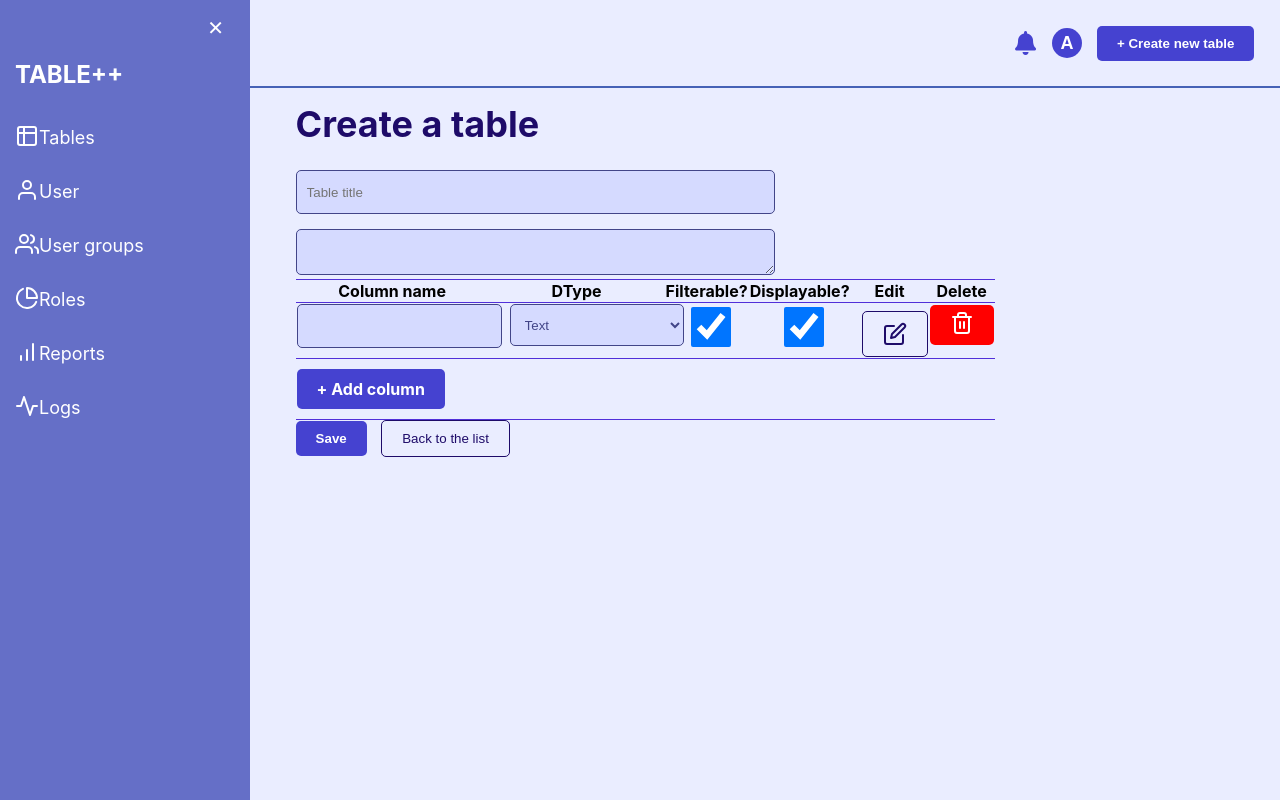
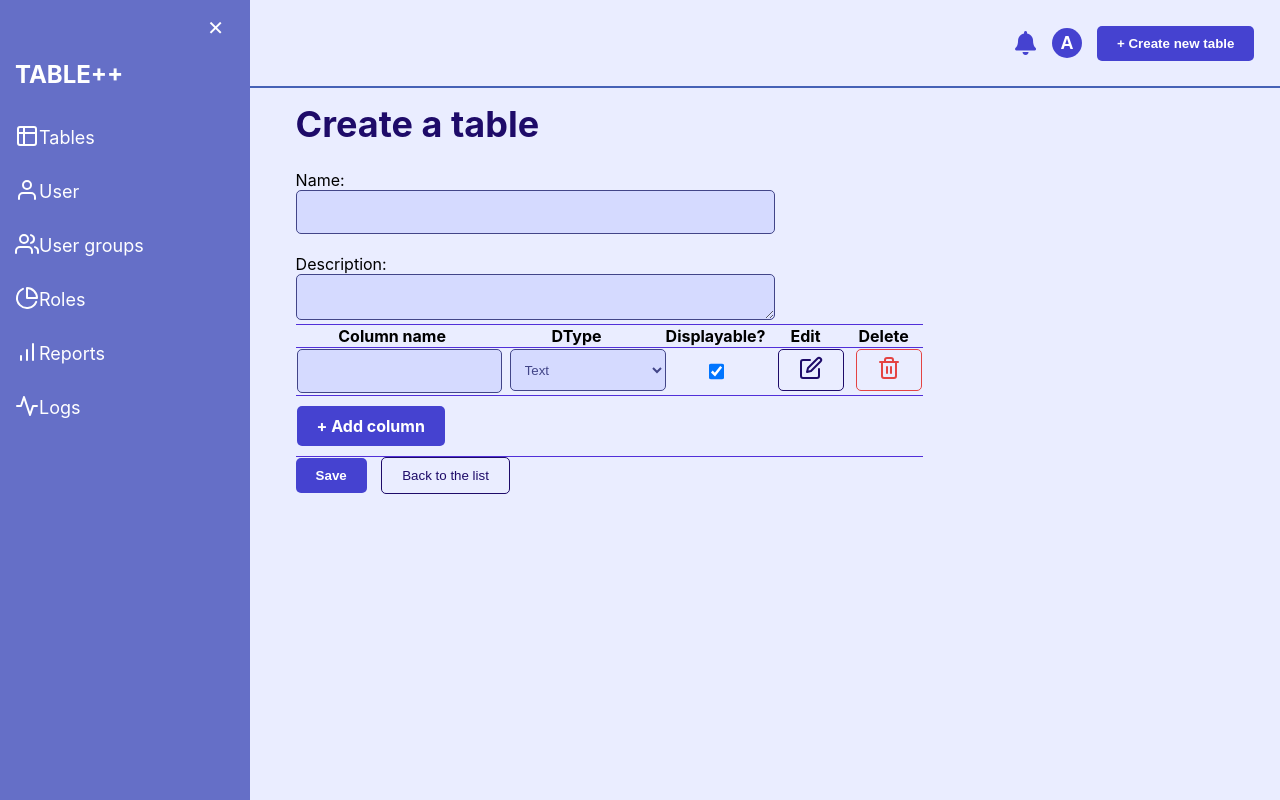
Before and after one commit to Zhukowych/tablepp, a Django app: page /table/add/ in a window 1280 px wide. Run offline with Django 5.2, Linux system fonts and the light colour scheme; the visitor is signed in with stand-in values (Sample User, id 1); some libraries are stand-ins or nearby versions.

Commit message:
update table form

```diff
--- a/apps/core/forms.py
+++ b/apps/core/forms.py
@@ -10,5 +10,7 @@
         for visible in self.visible_fields():
             if isinstance(visible.field, forms.ChoiceField):
                 visible.field.widget.attrs['class'] = 'select-input input-field'
+            elif isinstance(visible.field, forms.BooleanField):
+                visible.field.widget.attrs['class'] = 'checkbox-input'
             else:
                 visible.field.widget.attrs['class'] = 'input-field'
--- a/apps/core/static/css/base.css
+++ b/apps/core/static/css/base.css
@@ -309,3 +309,21 @@
 /* margin-left: auto; */
 font-weight: 700;
 }
+
+.delete-btn {
+	padding: 10px 20px;
+	background-color: transparent;
+	color: #e44343;
+	border: 1px solid #e44343;
+	border-radius: 5px;
+	cursor: pointer;
+	margin-left: 10px;
+}
+
+.checkbox-input {
+	-ms-transform: scale(1.2); /* IE */
+    -moz-transform: scale(1.2); /* FF */
+    -webkit-transform: scale(1.2); /* Safari and Chrome */
+    -o-transform: scale(1.2); /* Opera */
+    transform: scale(1.2);
+}
--- a/apps/table/forms.py
+++ b/apps/table/forms.py
@@ -5,6 +5,17 @@
 
 from apps.core.forms import BaseModelForm
 from table.models import Table, Column
+
+
+class TableForm(BaseModelForm):
+    """TableForm"""
+
+    class Meta:
+        """Meta for TableForm"""
+        model = Table
+        fields = ["name", 'description']
+
+    description = forms.CharField(widget=forms.Textarea())
 
 
 class ColumnEditForm(BaseModelForm):
--- a/apps/table/templates/table/table_form.html
+++ b/apps/table/templates/table/table_form.html
@@ -29,6 +29,26 @@
 
 select {
     margin-left: 20px;
+    width: 90% !important;
+}
+
+.edit-col {
+    vertical-align: top;
+    padding-top: 8px;
+}
+
+
+.checkbox {
+    display: flex;
+    align-items: center;
+    justify-content: center;
+    height: 45px;
+}
+
+.checkbox-input {
+    align-self: center;
+    height: 100%;
+
 }
 
 </style>
@@ -74,13 +94,13 @@
     <h1>Create a table</h1>
     <form action="" method="post">
         <input type="hidden" name="csrfmiddlewaretoken" value="{{ csrf_token }}">
-        <div class="input-container">
-            <input name="{{ form.name.name }}" type="text" class="input-field" placeholder="Table title">
-        </div>
-        <textarea name="{{form.description.name}}"
-                  type="text" class="input-field"
-                  placeholder="Description">
-        </textarea>
+        {{ form.name.label_tag() }}<br>
+        {{ form.name }}
+        <br><br>
+        {{ form.description.label_tag() }}<br>
+        {{ form.description }}
+        <br>
+
         <table>
             {{ columns_form.management_form }}
             {% set cycling_list = cycler('row1', 'row2') %}
@@ -90,7 +110,6 @@
                         <tr>
                             <th>{{form.name.label}}</th>
                             <th>{{form.dtype.label}}</th>
-                            <th>{{form.is_filterable.label}}</th>
                             <th>{{form.is_displayable.label}}</th>
                             <th>Edit</th>
                             <th>Delete</th>
@@ -110,16 +129,12 @@
                         {{ form.dtype.errors.as_ul() }}
                         {{ form.dtype }}
                     </td>
-                    <td>
-                        {{ form.is_filterable.errors.as_ul() }}
-                        {{ form.is_filterable }}
-                    </td>
-                    <td>
+                    <td class="checkbox">
                         {{ form.is_displayable.errors.as_ul() }}
                         {{ form.is_displayable }}
                     </td>
-                    <td class="button-container">
-                        <a class="edit-column cancel-btn" href="javascript:void(0);">
+                    <td class="edit-col">
+                        <a class="edit cancel-btn" href="javascript:void(0);">
                             <i data-feather="edit"></i>
                         </a>
                     </td>
@@ -152,17 +167,20 @@
 <script type="text/javascript">
 
     function is_editing(event) {
-        if (event.target.text == "edit settings")
+        if ($(event.target).find('svg.feather-edit'))
             return true;
         else
             return false;
     }
 
     function toggle_edit_button(event) {
-        if (is_editing(event))
-            event.target.text = "save settings";
-        else
-            event.target.text = "edit settings";
+        $(event.target).closest("a").empty();
+        if (is_editing(event)) {
+            $(event.target).append('<i data-feather="check"></i>');
+        } else {
+            $(event.target).append('<i data-feather="edit"></i>');
+        }
+        feather.replace();
     }
 
     function edit_column_settings(event) {
@@ -197,7 +215,10 @@
     });
 
     $(document).on('click', 'svg', function(event){
-        console.log(123);
+        if (is_editing(event))
+            edit_column_settings(event);
+        else
+            save_column_settings(event);
    });
 
     function added_new_form(row) {
--- a/apps/table/views.py
+++ b/apps/table/views.py
@@ -9,7 +9,7 @@
 from django.db import transaction
 
 from table.models import Table, Column
-from table.forms import ColumnEditForm, ColumnFormSet
+from table.forms import  TableForm, ColumnFormSet
 from apps.table.utils.utils import migrate
 
 
@@ -61,7 +61,7 @@
 class TableCreateView(SaveTableMixin, CreateView):
     """Edit dynamic table"""
     model = Table
-    fields = ['name', 'description']
+    form_class = TableForm
     success_url = reverse_lazy('table-list')
 
     def get_context_data(self, **kwargs) -> dict:
@@ -75,7 +75,7 @@
     """Update Table view"""
 
     model = Table
-    fields = ['name', 'description']
+    form_class = TableForm
     pk_url_kwarg = "table_id"
     template_name_suffix = "_form"
 
```
